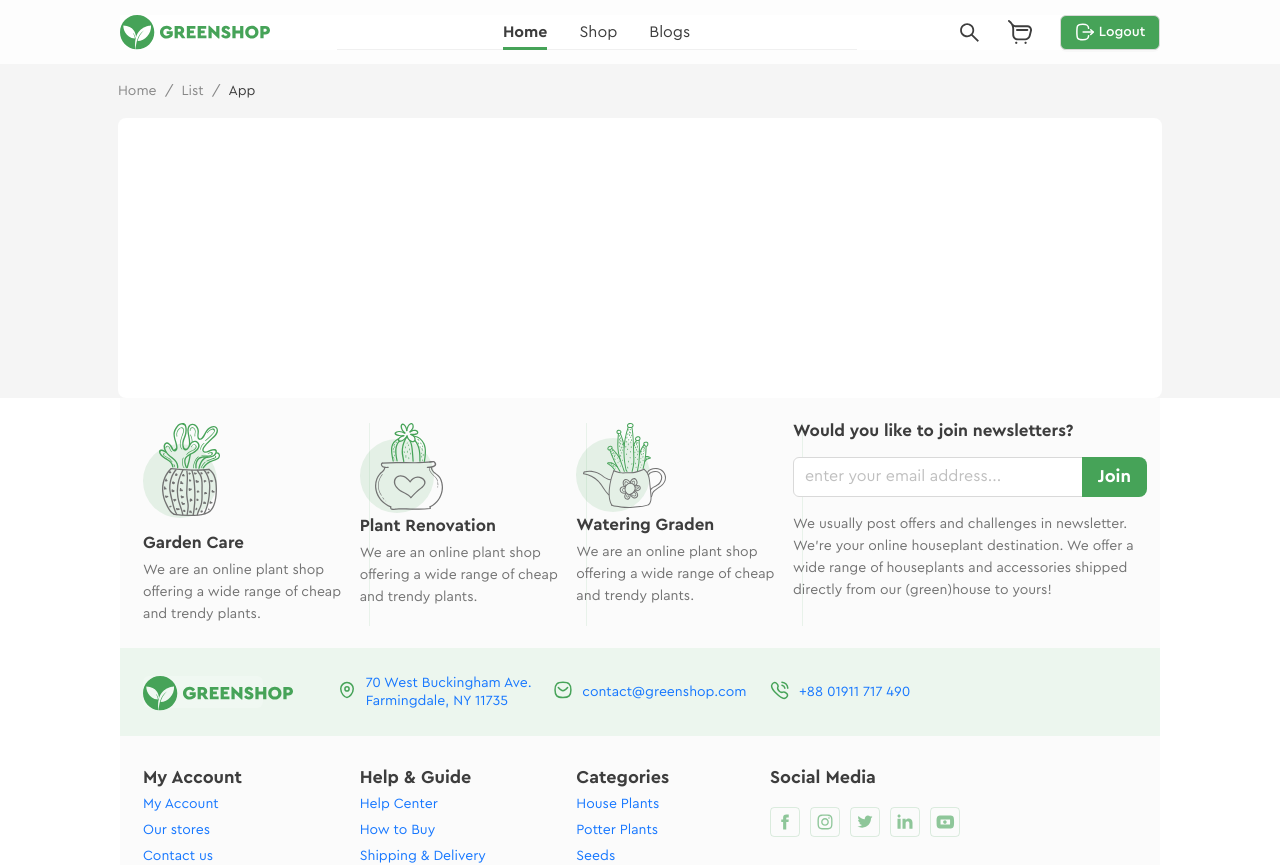
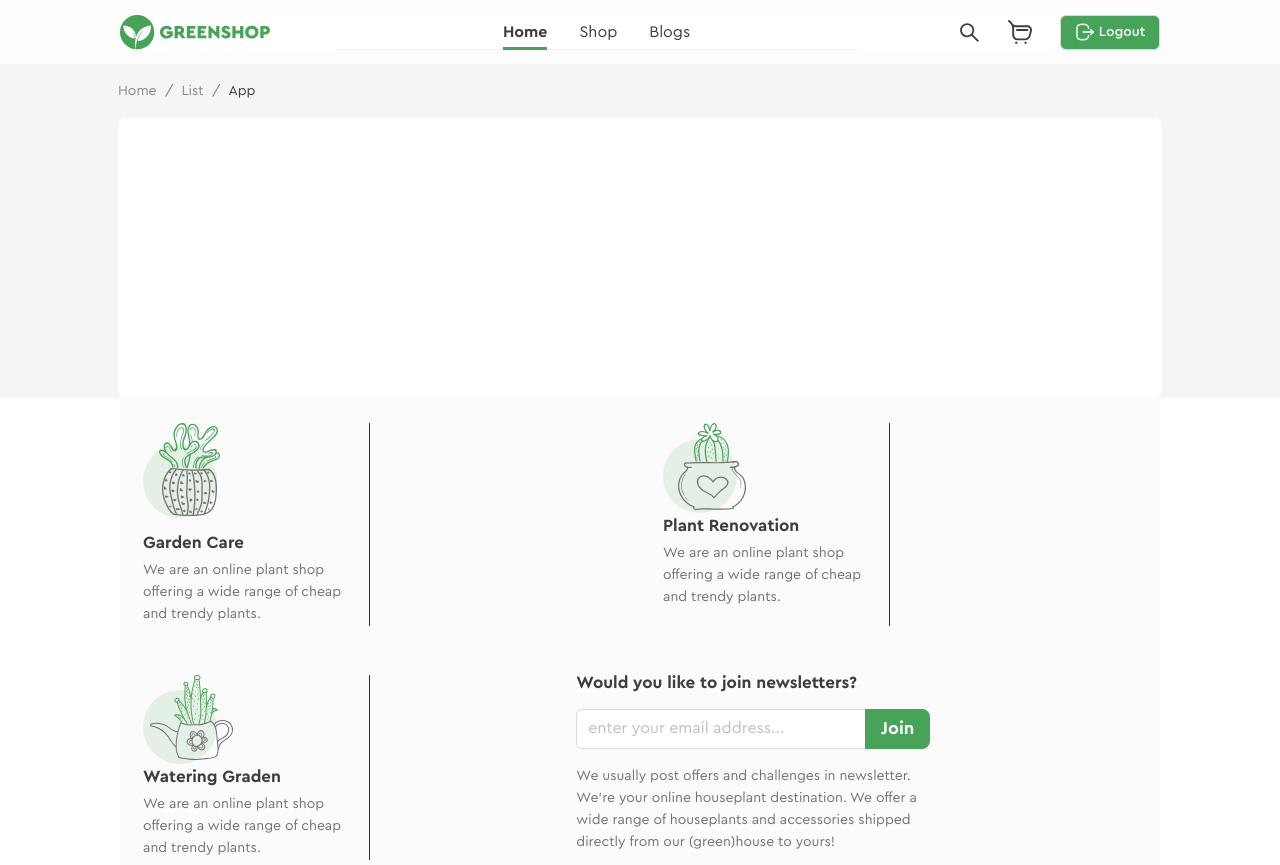
Before and after one commit to Svetlana148/Online_shop, a React (Create React App) app: page / in a window 1280 px wide. Shown: the top 865 px of the page. Built offline with nearby package versions, Linux system fonts and the light colour scheme.

Commit message:
SCRUM -18 First line in Footer is adaptive

```diff
--- a/src/AppLayout/AppLayout.tsx
+++ b/src/AppLayout/AppLayout.tsx
@@ -43,6 +43,15 @@ function App() {
                 colorText: '#3d3d3d',
                 colorPrimary: '#46A358',
                 fontFamily: `"CeraPro", "Hanging Letters", sans-serif`,
+                // Смена Breack points
+                screenXL : 1440,
+                screenXLMax : 1440,
+                screenXLMin : 1440,
+                screenLGMin : 900,
+                screenLG : 900,
+                screenMDMax : 899,
+
+
               }
             }}>
 
--- a/src/components/AppFooter/AppFooter.module.css
+++ b/src/components/AppFooter/AppFooter.module.css
@@ -27,8 +27,8 @@
 /* ----1 Row---------------------------------------------------------------- */
 
 .appFooter_row1 {
-	height: 250px;
-	min-height: 250px;
+	/* height: 250px;
+	min-height: 250px; */
 	flex-wrap: wrap;
 	background-color: #fbfbfb;
 }
@@ -36,6 +36,7 @@
 .appFooter_row1_card {
 	display: flex;
 	flex-direction: row;
+	justify-content: space-between;
 	width: 250px;
 	min-width: 250px;
 	height: 100%;
@@ -52,9 +53,8 @@
 
 .appFooter_row1_card_divider {
 	margin: 25px 0 24px 0 ;
-	/* width: 34px;
-	min-width: 34px; */
-	border-right: 1px rgba(70, 163, 88, 0.1) solid;
+	/* border-right: 1px rgba(70, 163, 88, 0.1) solid;*/
+	border-right: 1px rgba(6, 48, 14, 0.921) solid;
 }
 
 .appFooter_row1_card_title {
--- a/src/components/AppFooter/AppFooter.tsx
+++ b/src/components/AppFooter/AppFooter.tsx
@@ -45,7 +45,7 @@ const AppFooter:React.FC<PropsType> = (props) => {
 			{/* ---------1 Row-----------------------  */}
 			<Row className={s.appFooter_row1}>
 				{/* ---------1 карточка-----------------------  */}
-				<Col span={5}>
+				<Col xl={5} lg={12} xs={24}>
 						<div className={s.appFooter_row1_card}>
 							<div className={s.appFooter_row1_card_container}>
 								<div  className={s.AppFooter_row1_img1}>
@@ -67,7 +67,7 @@ const AppFooter:React.FC<PropsType> = (props) => {
 
 
 				{/* ---------2 карточка-----------------------  */}
-				<Col span={5}>
+				<Col xl={5} lg={12} xs={24}>
 						<div className={s.appFooter_row1_card}>
 							<div className={s.appFooter_row1_card_container}>
 								<div  className={s.AppFooter_row1_img2}>
@@ -85,7 +85,7 @@ const AppFooter:React.FC<PropsType> = (props) => {
 				</Col>
 
 
-				<Col span={5}>
+				<Col xl={5} lg={10} xs={24}>
 						{/* ---------3 карточка-----------------------  */}
 						<div className={s.appFooter_row1_card}>
 							<div className={s.appFooter_row1_card_container}>
@@ -103,7 +103,7 @@ const AppFooter:React.FC<PropsType> = (props) => {
 						</div>
 				</Col>
 
-				<Col span={9}>
+				<Col xl={9} lg={14} xs={24}>
 						{/* ---------4 карточка-----------------------  */}
 						<div className={s.appFooter_row1_card4}>
 							<div className={s.appFooter_row1_card4_container}>
```
